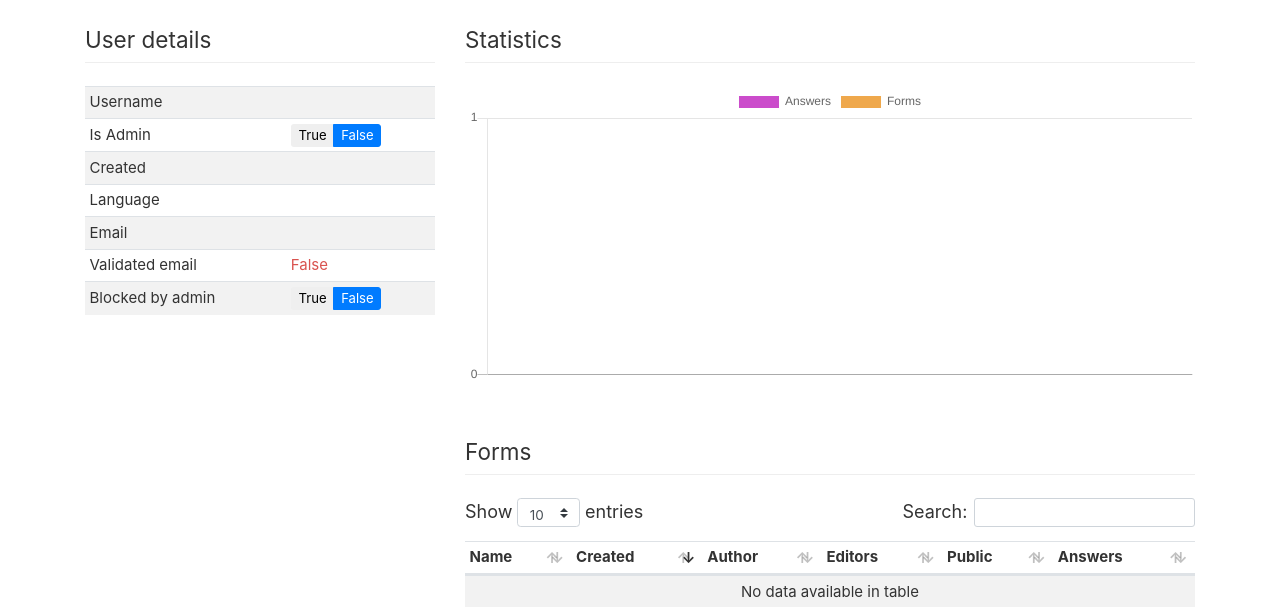
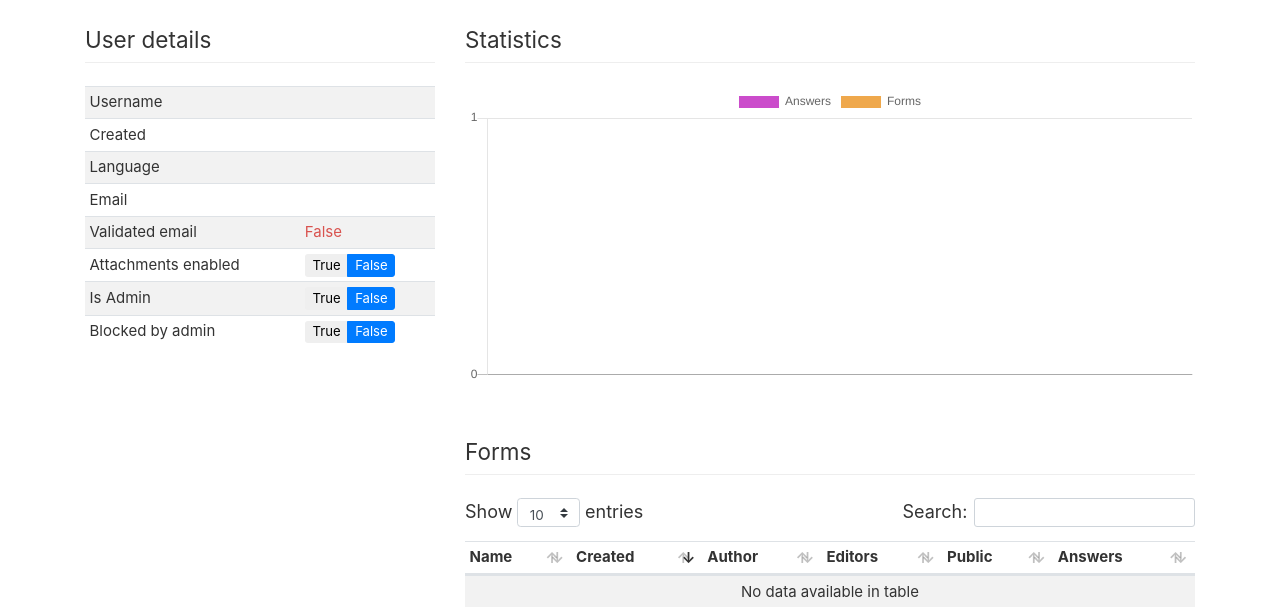
Before and after one commit to ngi-nix/liberaforms, a Python web app: template liberaforms/templates/admin/inspect-user.html in a window 1280 px wide. Shown: the part 59-666 px from the top of the page. Run offline with Jinja, Linux system fonts and the light colour scheme; the template is opened without the code that fills it, so the values that code supplies are empty; some libraries are stand-ins or nearby versions.

Commit message:
adds admin option to toggle user's attachments enabled

```diff
--- a/liberaforms/templates/admin/inspect-user.html
+++ b/liberaforms/templates/admin/inspect-user.html
@@ -27,15 +27,6 @@
                 </tr>
             {% endif %}
             <tr>
-               <td>{%trans%}Is Admin{%endtrans%}</td>
-               <td>
-                   <div id="toggle_admin" class="btn-group btn-toggle">
-                    <button id="admin_true" class="btn btn-xs btn-default {% if user.is_admin() %}btn-success{% endif %}">{%trans%}True{%endtrans%}</button>
-                    <button id="admin_false" class="btn btn-xs btn-default {% if not user.is_admin() %}btn-primary{% endif %}">{%trans%}False{%endtrans%}</button>
-                   </div>
-                </td>
-            </tr>
-            <tr>
                <td>{%trans%}Created{%endtrans%}</td>
                <td>{{ user.created }}</td>
             </tr>
@@ -55,6 +46,48 @@
                     <span class="highlightedText">{%trans%}False{%endtrans%}</span>
                     {% endif %}
                 </td>
+            </tr>
+            <tr>
+              <td>{%trans%}Attachments enabled{%endtrans%}</td>
+              <td>
+                <div id="toggle_attachments_enabled" class="btn-group btn-toggle">
+                  <button id="attachments_enabled_true"
+                          class="btn btn-xs
+                                 btn-default
+                                 {% if user.attachments_enabled() %}btn-success{% endif %}
+                  ">
+                      {%trans%}True{%endtrans%}
+                  </button>
+                  <button id="attachments_enabled_false"
+                          class="btn btn-xs
+                                 btn-default
+                                 {% if not user.attachments_enabled() %}btn-primary{% endif %}
+                  ">
+                    {%trans%}False{%endtrans%}
+                  </button>
+                </div>
+              </td>
+            </tr>
+            <tr>
+              <td>{%trans%}Is Admin{%endtrans%}</td>
+              <td>
+                <div id="toggle_admin" class="btn-group btn-toggle">
+                  <button id="admin_true"
+                          class="btn btn-xs
+                                 btn-default
+                                 {% if user.is_admin() %}btn-success{% endif %}
+                  ">
+                      {%trans%}True{%endtrans%}
+                  </button>
+                  <button id="admin_false"
+                          class="btn btn-xs
+                                 btn-default
+                                 {% if not user.is_admin() %}btn-primary{% endif %}
+                  ">
+                    {%trans%}False{%endtrans%}
+                  </button>
+                </div>
+              </td>
             </tr>
             <tr>
                <td>{%trans%}Blocked by admin{%endtrans%}</td>
@@ -157,6 +190,29 @@ document.getElementById('toggle_blocked').addEventListener('click', function(evt
         }
     });
 });
+document.getElementById('toggle_attachments_enabled').addEventListener('click', function(evt){
+    $.ajax({
+        url : "/admin/users/toggle-attachments-enabled/{{ user.id }}",
+        type: "POST",
+        dataType: "json",
+        beforeSend: function(xhr, settings) {
+            if (!/^(GET|HEAD|OPTIONS|TRACE)$/i.test(settings.type)) {
+                xhr.setRequestHeader("X-CSRFToken", csrftoken)
+            }
+        },
+        success: function(data, textStatus, jqXHR)
+        {
+            if (data.attachments_enabled == true) {
+                $('#attachments_enabled_true').addClass('btn-success');
+                $('#attachments_enabled_false').removeClass('btn-primary');
+            }
+            else if (data.attachments_enabled == false) {
+                $('#attachments_enabled_true').removeClass('btn-success');
+                $('#attachments_enabled_false').addClass('btn-primary');
+            }
+        }
+    });
+});
 document.getElementById('toggle_admin').addEventListener('click', function(evt){
     $.ajax({
         url : "/admin/users/toggle-admin/{{ user.id }}",
--- a/liberaforms/views/site.py
+++ b/liberaforms/views/site.py
@@ -180,7 +180,7 @@ def toggle_invitation_only():
 @site_bp.route('/site/toggle-enable-attachments', methods=['POST'])
 @admin_required
 def toggle_attachments_enabled():
-    return JsonResponse(json.dumps({'invite': g.site.toggle_attachments_enabled()}))
+    return JsonResponse(json.dumps({'attachments': g.site.toggle_attachments_enabled()}))
 
 @site_bp.route('/site/email/config', methods=['GET', 'POST'])
 @admin_required
```
Also changed, not shown: liberaforms/models/user.py (+12 -1 lines), liberaforms/templates/admin/admin-panel.html (+4 -4 lines), liberaforms/views/admin.py (+8 -0 lines).
